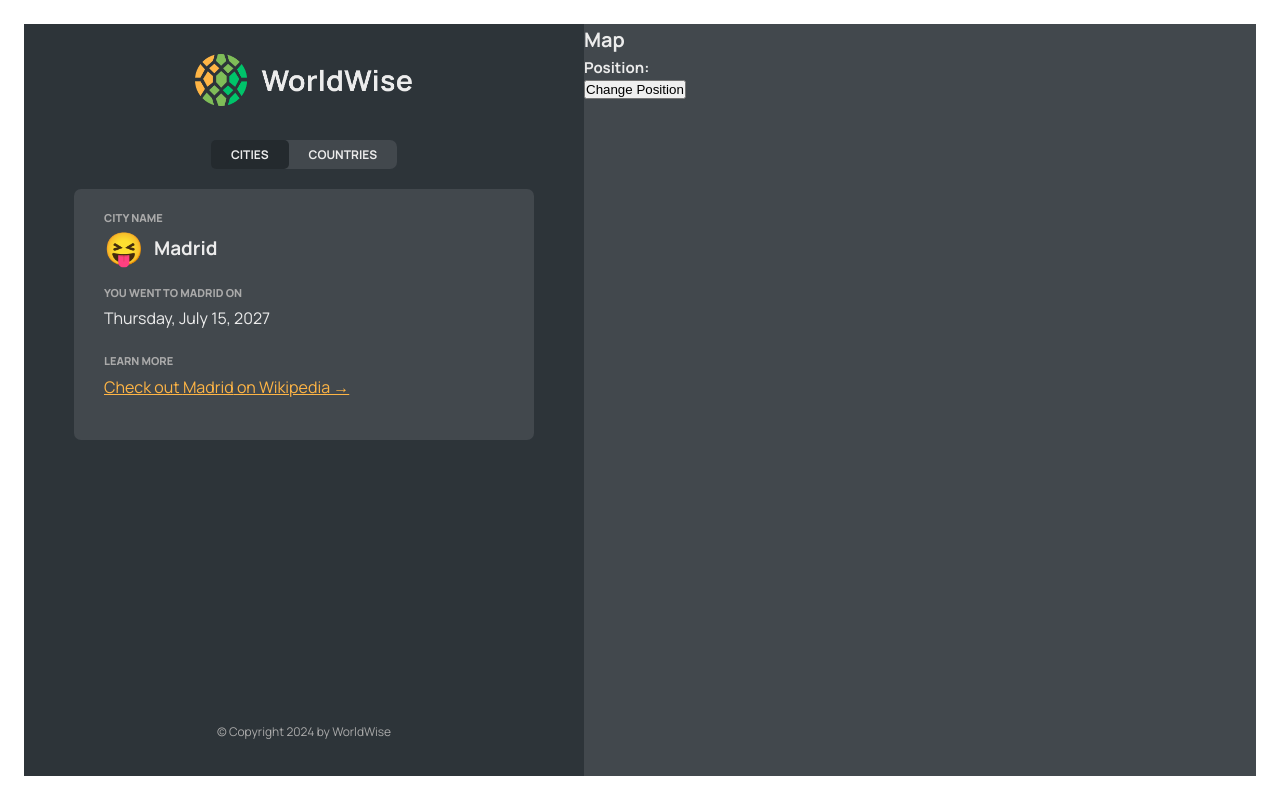
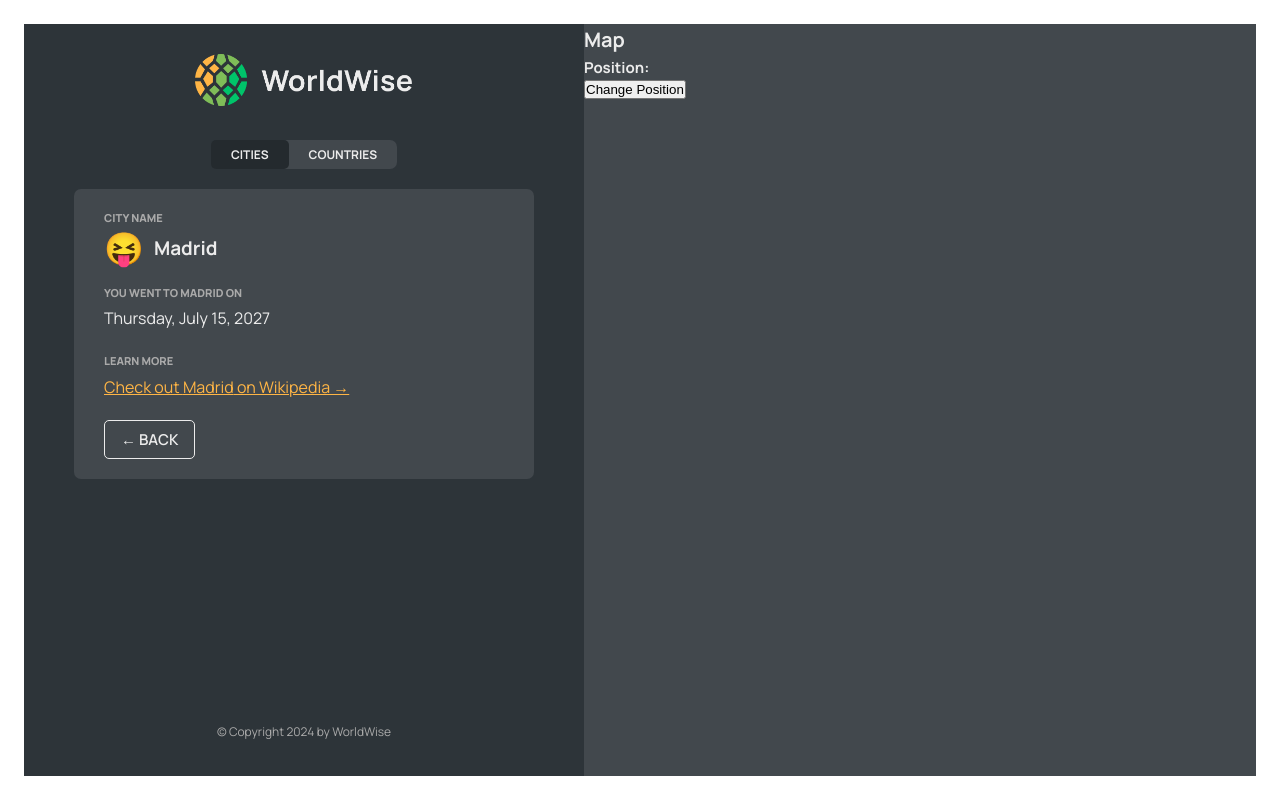
Before and after one commit to CezarLuca/17_worldwise, a React (Vite) app: page /app/cities/17806751 in a window 1280 px wide. Built offline with nearby package versions, Linux system fonts and the light colour scheme; data requests are answered from the project's data file.

Commit message:
Adding BackButton component done

```diff
--- a/src/components/BackButton.jsx
+++ b/src/components/BackButton.jsx
@@ -1,4 +1,8 @@
+import { useNavigate } from "react-router-dom";
+import AppButton from "./AppButton";
+
 function BackButton() {
+    const navigate = useNavigate();
     return (
         <AppButton
             type="back"
--- a/src/components/City.jsx
+++ b/src/components/City.jsx
@@ -3,6 +3,7 @@ import { useCities } from "../contexts/CitiesContext";
 import { useEffect } from "react";
 import styles from "./City.module.css";
 import Spinner from "./Spinner";
+import BackButton from "./BackButton";
 
 const formatDate = (date) =>
     new Intl.DateTimeFormat("en", {
@@ -78,7 +79,9 @@ function City() {
                 </a>
             </div>
 
-            <div>{/* <ButtonBack /> */}</div>
+            <div>
+                <BackButton />
+            </div>
         </div>
     );
 }
--- a/src/components/Form.jsx
+++ b/src/components/Form.jsx
@@ -4,6 +4,7 @@ import { useState } from "react";
 import { useNavigate } from "react-router-dom";
 import styles from "./Form.module.css";
 import AppButton from "./AppButton";
+import BackButton from "./BackButton";
 
 // export function convertToEmoji(countryCode) {
 //     const codePoints = countryCode
@@ -54,7 +55,8 @@ function Form() {
 
             <div className={styles.buttons}>
                 <AppButton type="primary">Add</AppButton>
-                <AppButton
+                <BackButton />
+                {/* <AppButton
                     type="back"
                     onClick={(e) => {
                         e.preventDefault();
@@ -62,7 +64,7 @@ function Form() {
                     }}
                 >
                     &larr; Back
-                </AppButton>
+                </AppButton> */}
             </div>
         </form>
     );
```
